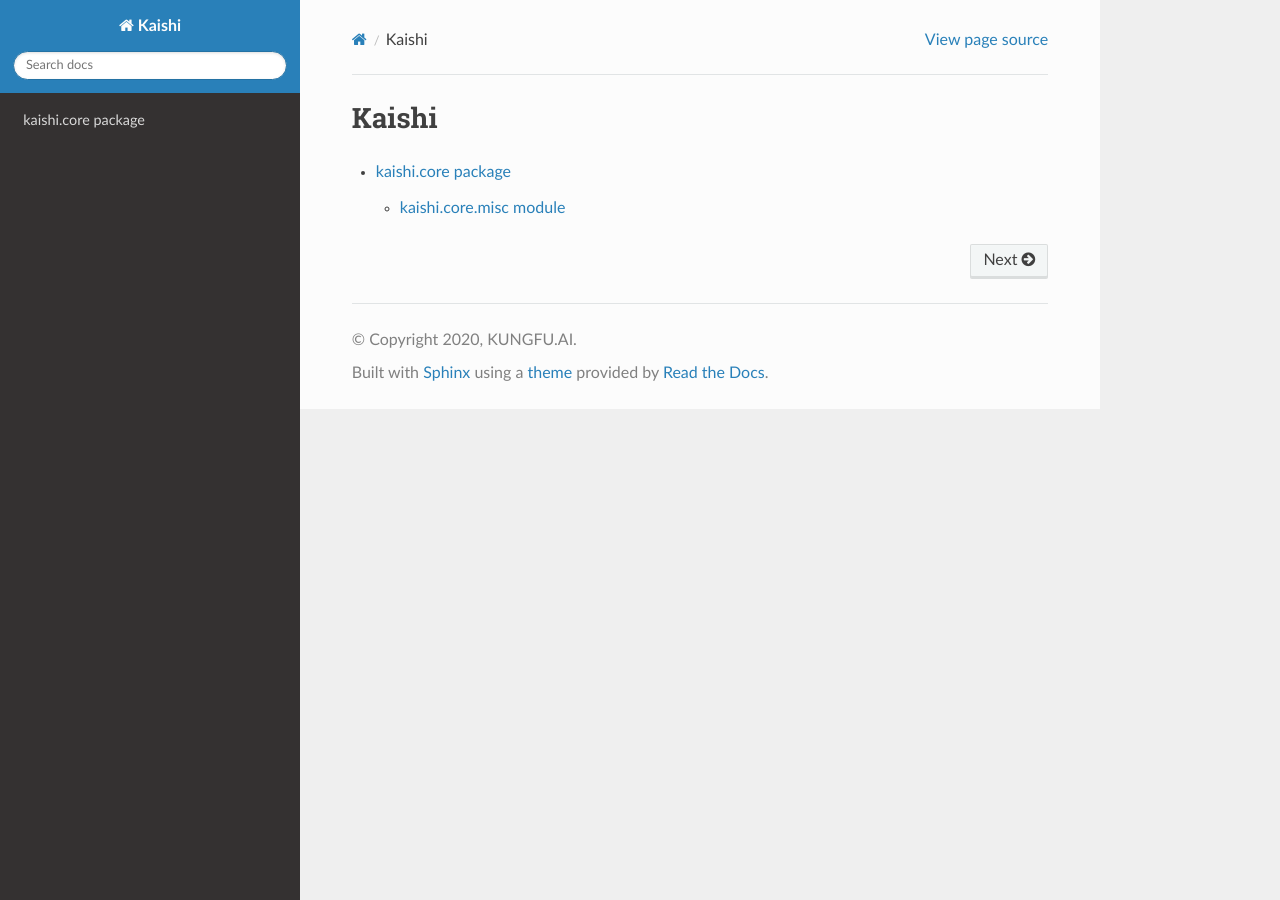
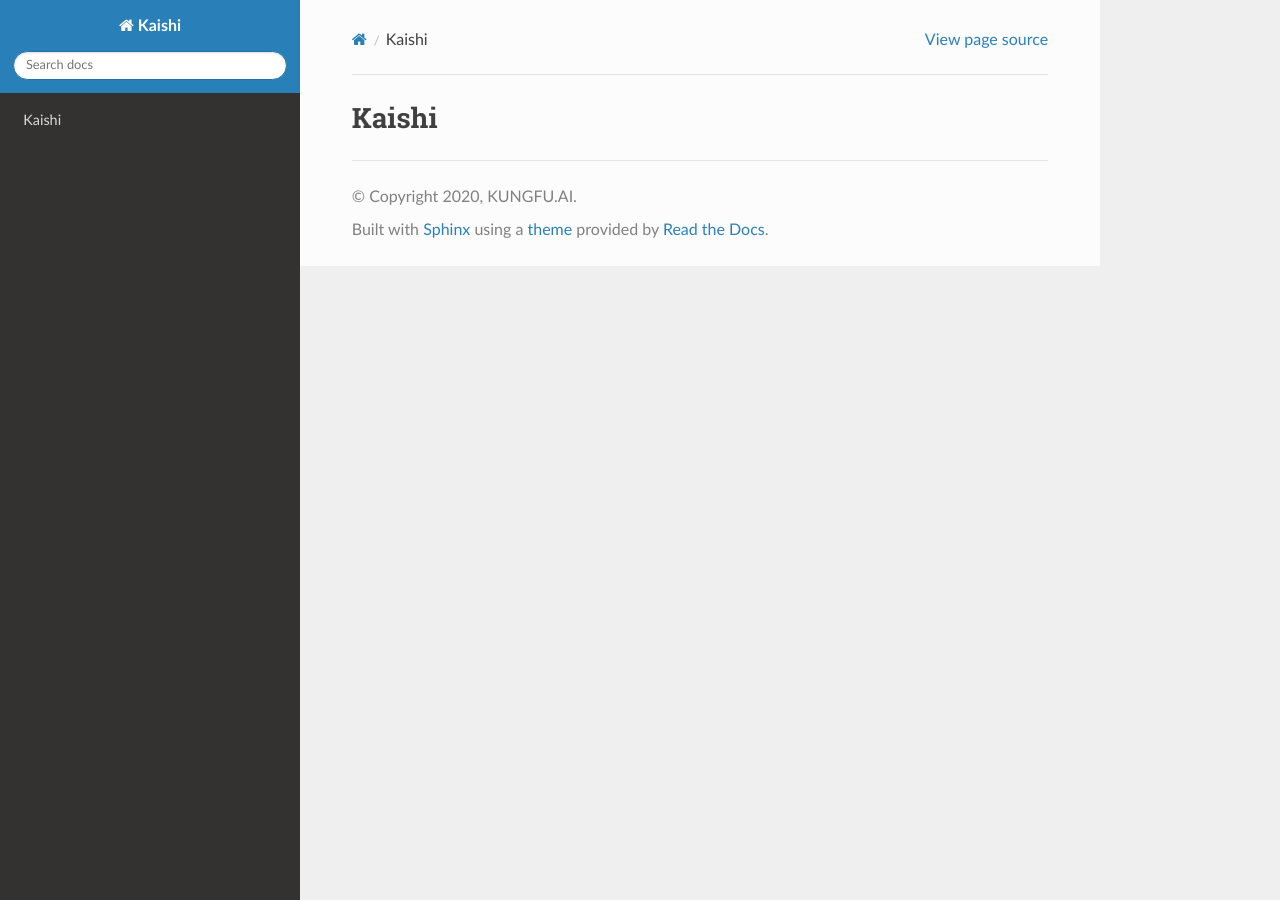
Before and after one commit to kungfuai/kaishi, a Sphinx documentation site: the page built from docs/index.rst, in a window 1280 px wide. Built offline with Sphinx 7.4.7 and the Read the Docs theme 2.0.0, drawn with Linux system fonts in a browser that asks for light colours.

Commit message:
Update to autoapi

```diff
--- a/docs/conf.py
+++ b/docs/conf.py
@@ -31,7 +31,16 @@ release = "0.0.1"
 # Add any Sphinx extension module names here, as strings. They can be
 # extensions coming with Sphinx (named 'sphinx.ext.*') or your custom
 # ones.
-extensions = ["recommonmark", "sphinx_rtd_theme", "sphinx.ext.autodoc"]
+extensions = [
+    "recommonmark",
+    "sphinx_rtd_theme",
+    "sphinx.ext.autodoc",
+    "autoapi.extension",
+]
+
+# autoapi settings
+autoapi_type = "python"
+autoapi_dirs = ["../kaishi"]
 
 # Add any paths that contain templates here, relative to this directory.
 templates_path = ["_templates"]
--- a/docs/index.rst
+++ b/docs/index.rst
@@ -8,5 +8,3 @@ Kaishi
 
 .. toctree::
    :maxdepth: 2
-
-   modules/index
--- a/docs/modules/core.rst
+++ /dev/null
@@ -1,15 +0,0 @@
-kaishi.core package
-===================
-
-.. automodule:: kaishi.core
-    :members:
-    :undoc-members:
-    :show-inheritance:
-
-kaishi.core.misc module
------------------------
-
-.. automodule:: kaishi.core.misc
-    :members:
-    :undoc-members:
-    :show-inheritance:
--- a/docs/modules/index.rst
+++ /dev/null
@@ -1,3 +0,0 @@
-.. toctree::
-
-    core
```
